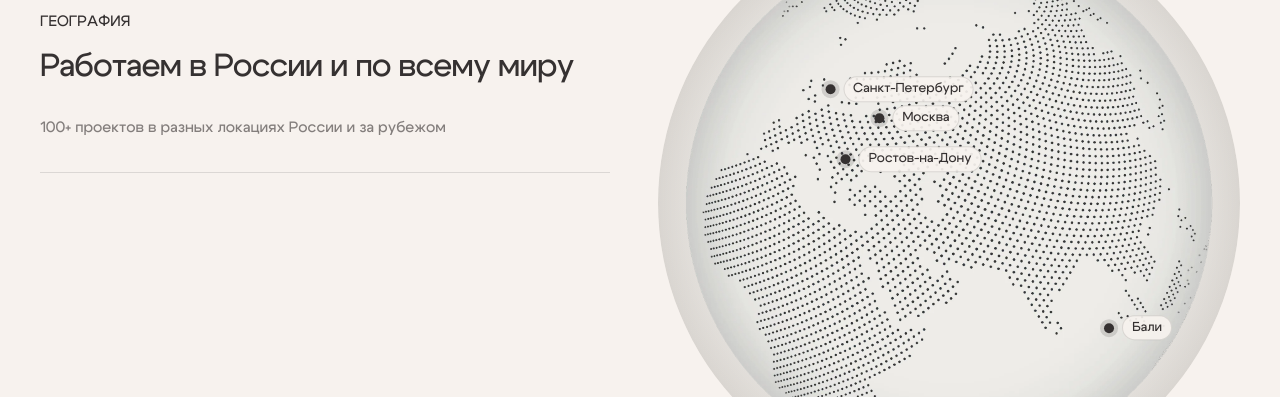
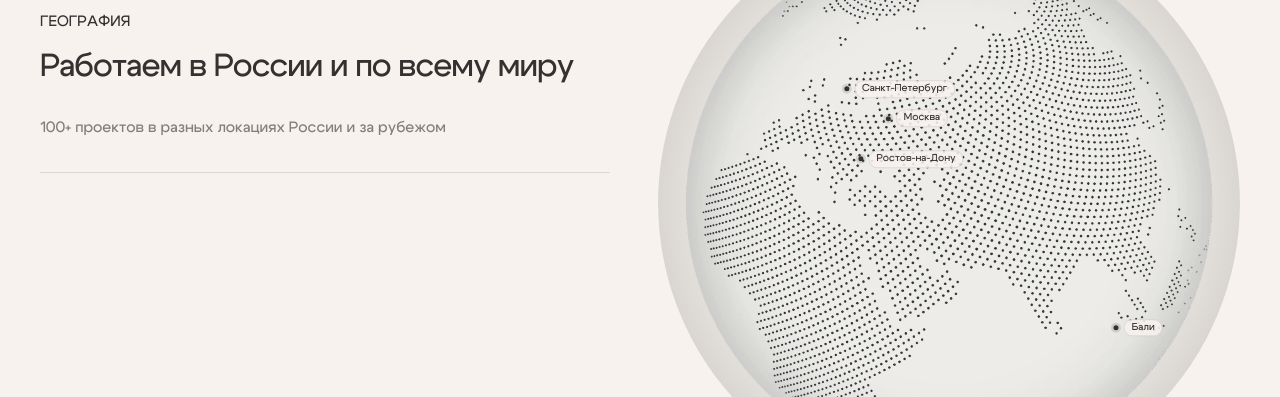
Before and after one commit to frasimah/ahma, a plain HTML site: page bureau.html in a window 1280 px wide. Shown: the part 3128-3525 px from the top of the page. Drawn offline with Linux system fonts and the light colour scheme.

Commit message:
Shrink city pins on Bureau globe to miniature scale

```diff
--- a/pages.css
+++ b/pages.css
@@ -298,39 +298,39 @@
   transform: translate(-50%, -50%);
   display: inline-flex;
   align-items: center;
-  gap: 8px;
+  gap: 5px;
   background: none;
   border: none;
-  padding: 6px;
+  padding: 4px;
   cursor: pointer;
 }
 
 .bureau-geo__pin-dot {
-  width: 10px;
-  height: 10px;
+  width: 5px;
+  height: 5px;
   border-radius: 50%;
   background-color: var(--ink);
-  box-shadow: 0 0 0 4px rgba(53, 49, 49, 0.16);
+  box-shadow: 0 0 0 2.5px rgba(53, 49, 49, 0.14);
   flex-shrink: 0;
   transition: transform 0.25s var(--ease), box-shadow 0.25s var(--ease);
 }
 
 .bureau-geo__pin-label {
-  font-size: 13px;
-  line-height: 1.2;
+  font-size: 10px;
+  line-height: 1.15;
   color: var(--ink);
-  background-color: rgba(247, 242, 238, 0.92);
-  padding: 4px 9px;
+  background-color: rgba(247, 242, 238, 0.88);
+  padding: 2px 7px;
   border-radius: 999px;
-  border: 1px solid rgba(53, 49, 49, 0.14);
+  border: 1px solid rgba(53, 49, 49, 0.12);
   white-space: nowrap;
   transition: background-color 0.25s var(--ease), color 0.25s var(--ease), transform 0.25s var(--ease);
 }
 
 .bureau-geo__pin:hover .bureau-geo__pin-dot,
 .bureau-geo__pin.is-active .bureau-geo__pin-dot {
-  transform: scale(1.35);
-  box-shadow: 0 0 0 8px rgba(53, 49, 49, 0.22);
+  transform: scale(1.4);
+  box-shadow: 0 0 0 5px rgba(53, 49, 49, 0.2);
 }
 
 .bureau-geo__pin:hover .bureau-geo__pin-label,
```
